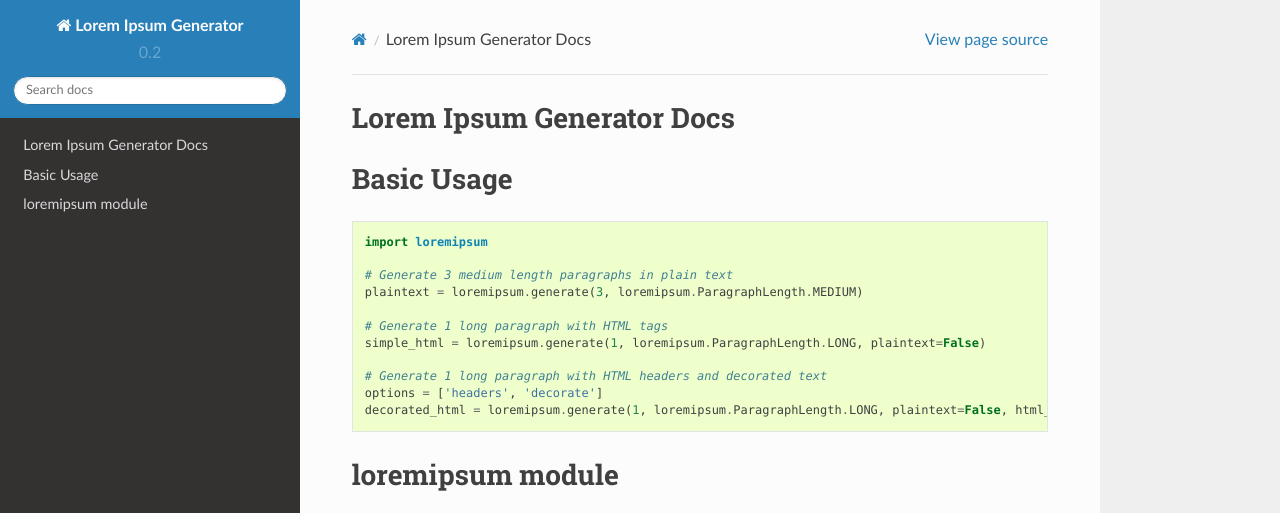
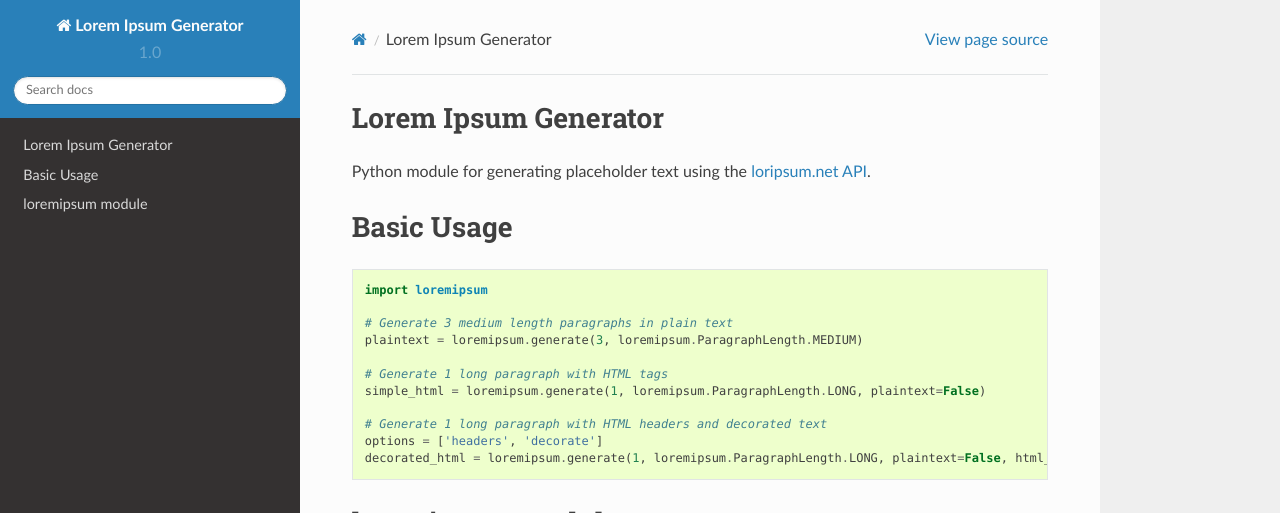
Before and after one commit to connordelacruz/py-loremipsum, a Sphinx documentation site: the page built from docs/source/index.rst, in a window 1280 px wide, cut to the strip 0-513 px from the top of the page. Built offline with Sphinx 7.4.7 and the Read the Docs theme 2.0.0, drawn with Linux system fonts in a browser that asks for light colours.

Commit message:
Bumped version to 1.0.0 and added short description to README

```diff
--- a/README.rst
+++ b/README.rst
@@ -1,3 +1,8 @@
+Lorem Ipsum Generator
+=====================
+
+Python module for generating placeholder text using the `loripsum.net API <https://loripsum.net/>`__.
+
 Basic Usage
 ===========
 
--- a/docs/source/index.rst
+++ b/docs/source/index.rst
@@ -1,5 +1,3 @@
-Lorem Ipsum Generator Docs
-==========================
 
 .. toctree::
    :hidden:
--- a/loremipsum.py
+++ b/loremipsum.py
@@ -1,7 +1,7 @@
 from urllib import request, error
 
 
-__version__ = '0.2.0'
+__version__ = '1.0.0'
 
 URL = 'https://loripsum.net/api/'
 
--- a/setup.py
+++ b/setup.py
@@ -6,7 +6,7 @@ with open('./loremipsum.py') as f:
 
 setup(name='py-loremipsum',
       version=__version__,
-      description='Python class for generating placeholder text using https://loripsum.net/ API',
+      description='Python module for generating placeholder text using the https://loripsum.net/ API',
       url='https://github.com/connordelacruz/py-loremipsum/',
       download_url='https://github.com/connordelacruz/py-loremipsum/archive/{}.tar.gz'.format(__version__),
       author='Connor de la Cruz',
```
Also changed, not shown: 13 other files.
